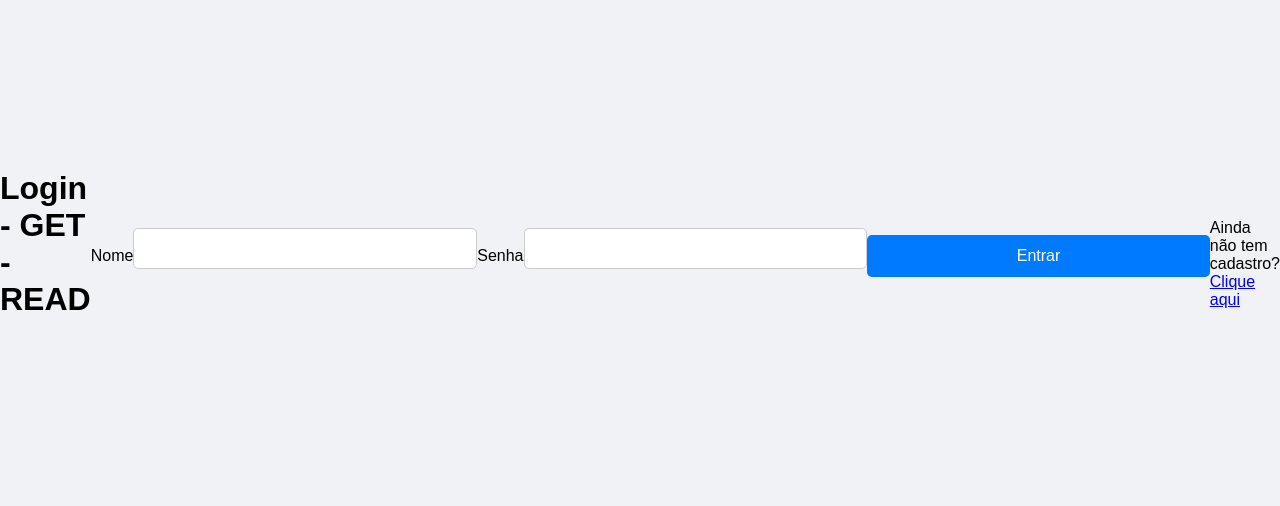
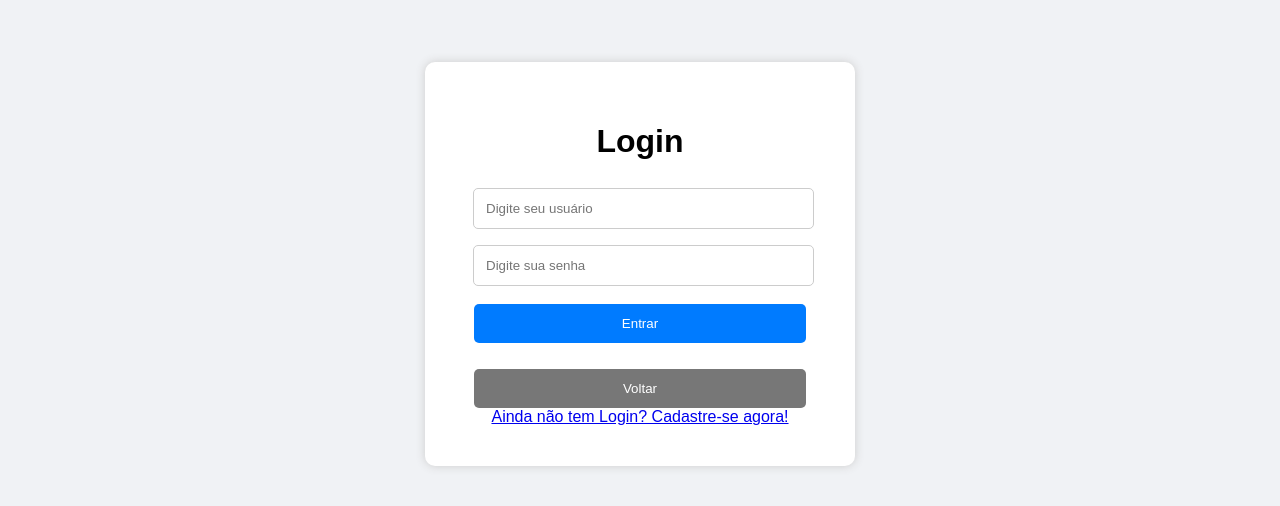
Before and after one commit to victornoliveira-cmd/Front-back-Estilizado, a website: page login.html in a window 1280 px wide. Shown: the part 144-650 px from the top of the page. Drawn offline with Linux system fonts and the light colour scheme.

Commit message:
Add files via upload

```diff
--- a/login.html
+++ b/login.html
@@ -1,22 +1,30 @@
+
 <!DOCTYPE html>
-<html lang="en">
+<html lang="pt-br">
 <head>
     <meta charset="UTF-8">
-    <meta name="viewport" content="width=device-width, initial-scale=1.0">
-    <title>login</title>
+    <title>Login</title>
     <link rel="stylesheet" href="style.css">
 </head>
 <body>
-    <h1>Login - GET - READ</h1>
-    <label>Nome</label>
-    <input type="text" id="nome">
-    <label>Senha</label>
-    <input type="password" id="senha">
+
+    <div class="caixa">
+        <h1>Login</h1>
+
+        <input type="text" id="usuario" placeholder="Digite seu usuário">
+
+        <input type="password" id="senha" placeholder="Digite sua senha">
+
+        <button onclick="entrar()">Entrar</button>
+
+        <p id="mensagem"></p>
+
+        <button class="voltar" onclick="voltar()">Voltar</button>
+         <a href="index.html">Ainda não tem Login? Cadastre-se agora!</a>
+    </div>
     <br>
-    <button onclick="fazerLogin()">Entrar</button>
 
-    <p>Ainda não tem cadastro? <a href="index.html">Clique aqui</a></p>
 
-    <script src="Login.js"></script>
+    <script src="script.js"></script>
 </body>
 </html>
--- a/script.js
+++ b/script.js
@@ -1,19 +1,31 @@
-//Função que envia os dados para o servidor JSON SERVER
-//POST - CREATE
 
-function enviardados() {
-    //Obter os valores do input
-    let nome = document.getElementById('nome').value
-    let senha = document.getElementById('senha').value
+function irParaLogin() {
+    window.location.href = "login.html";
+}
 
-    //Enviar os dados para o servidor utilizando o FETCH
-    fetch('http://localhost:3000/pessoas', {
-        method: 'POST', //Método HTTP ultilizando POST
-        heanders: {
-            'Content-TYpe': 'application/json' //Tipo de contéudo enviado JSON
 
-        },
-        body: JSON.stringify({nome: nome, senha: senha}) // Dados a serem enviados para o JSON
-    }).then(resposta => resposta.json())// Converte a resposta para o JSON
+function entrar() {
 
+    var usuario = document.getElementById("usuario").value;
+    var senha = document.getElementById("senha").value;
+
+    if (usuario == "admin" && senha == "1234") {
+
+        window.location.href = "bemvindo.html";
+
+    } else {
+
+        document.getElementById("mensagem").innerHTML =
+            "Usuário ou senha incorretos!";
+    }
 }
+
+
+function voltar() {
+    window.location.href = "index.html";
+}
+
+
+function sair() {
+    window.location.href = "login.html";
+}
--- a/style.css
+++ b/style.css
@@ -1,8 +1,3 @@
-* {
-    margin: 0;
-    padding: 0;
-    box-sizing: border-box;
-}
 
 body {
     font-family: Arial, sans-serif;
@@ -15,42 +10,50 @@ body {
     height: 100vh;
 }
 
-.login, .bemvindo {
+.caixa {
     background-color: white;
+    width: 350px;
     padding: 40px;
-    width: 350px;
     text-align: center;
+
     border-radius: 10px;
     box-shadow: 0 0 10px #ccc;
 }
 
 h1 {
-    margin-bottom: 25px;
+    margin-bottom: 20px;
 }
 
 input {
-    width: 100%;
+    width: 90%;
     padding: 12px;
-    margin-bottom: 15px;
+    margin: 8px;
     border: 1px solid #ccc;
     border-radius: 5px;
 }
 
 button {
-    width: 100%;
+    width: 95%;
     padding: 12px;
+    margin-top: 10px;
+
     border: none;
     border-radius: 5px;
+
     background-color: #007bff;
     color: white;
+
     cursor: pointer;
-    font-size: 16px;
 }
 
 button:hover {
     background-color: #0056b3;
 }
 
-p {
-    margin-top: 15px;
+.voltar {
+    background-color: #777;
 }
+
+#mensagem {
+    color: red;
+}
```
Also changed, not shown: Bemvindo.html (+3 -4 lines), index.html (+6 -9 lines).
